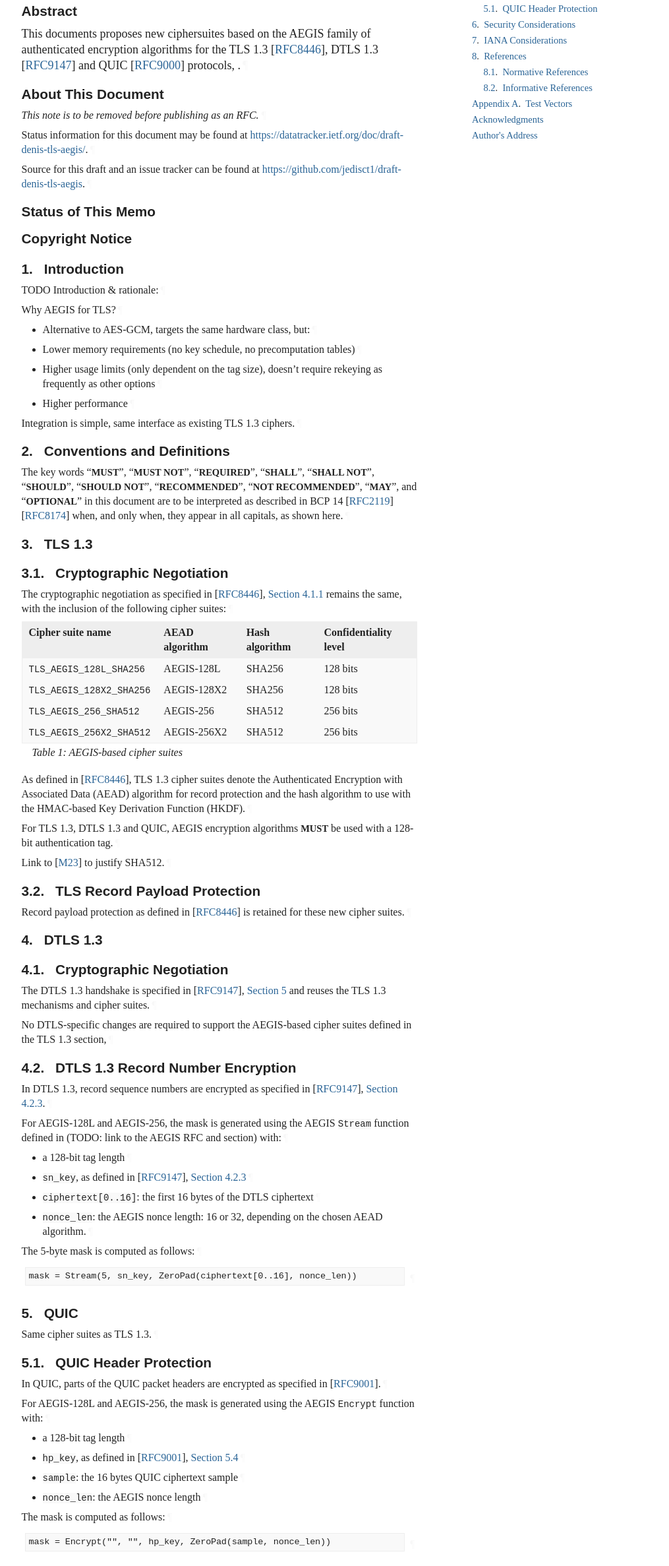
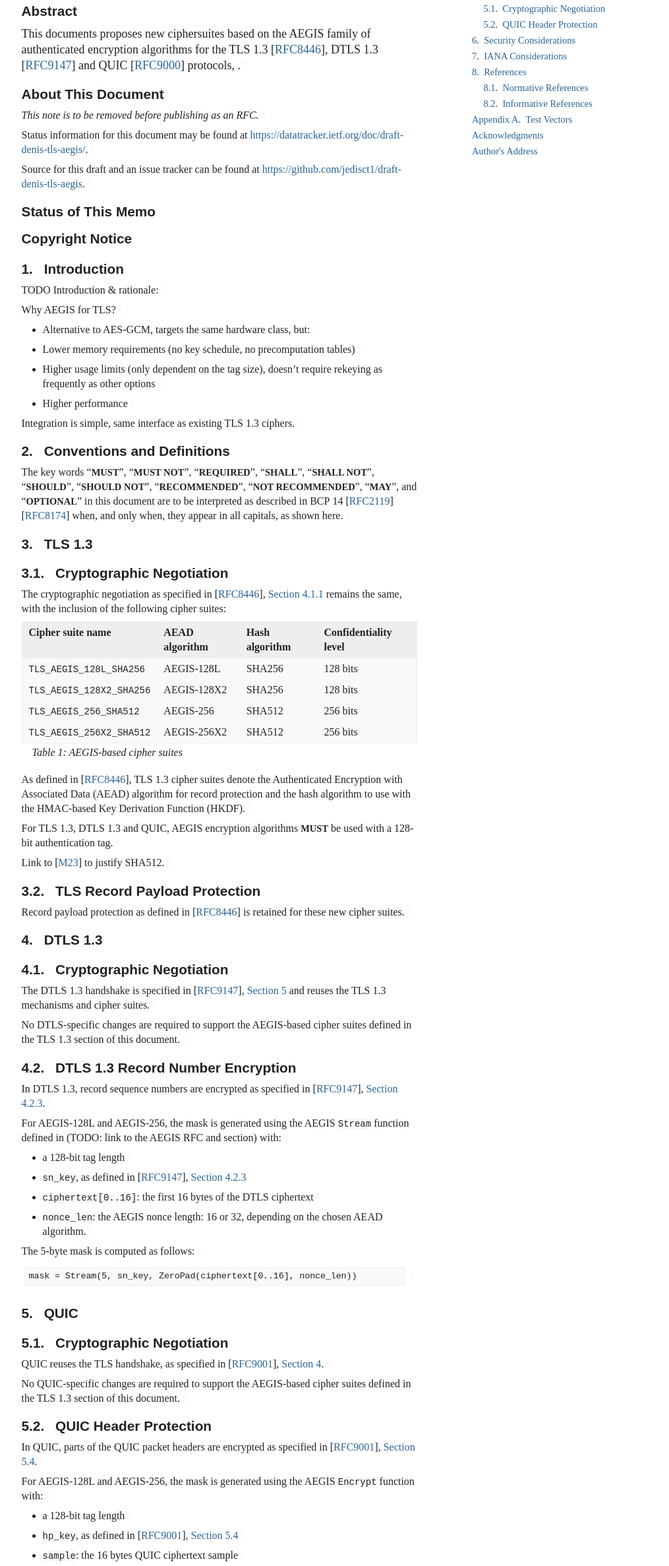
Before and after one commit to jedisct1/draft-denis-tls-aegis, a plain HTML site: page draft-denis-tls-aegis.html in a window 1280 px wide. Shown: the part 348-2722 px from the top of the page at 66% size, without its empty margins (92-1107 px from the left). Drawn offline with Linux system fonts and the light colour scheme; a web font is replaced by a local one.

Commit message:
Script updating gh-pages from a395aaf. [ci skip]

```diff
--- a/draft-denis-tls-aegis.html
+++ b/draft-denis-tls-aegis.html
@@ -1156,7 +1156,10 @@ svg :is([fill="white"], [fill^="#fff"]) {
             <p id="section-toc.1-1.5.1"><a href="#section-5" class="auto internal xref">5</a>.  <a href="#name-quic" class="internal xref">QUIC</a></p>
 <ul class="compact toc ulBare ulEmpty">
 <li class="compact toc ulBare ulEmpty" id="section-toc.1-1.5.2.1">
-                <p id="section-toc.1-1.5.2.1.1"><a href="#section-5.1" class="auto internal xref">5.1</a>.  <a href="#name-quic-header-protection" class="internal xref">QUIC Header Protection</a></p>
+                <p id="section-toc.1-1.5.2.1.1"><a href="#section-5.1" class="auto internal xref">5.1</a>.  <a href="#name-cryptographic-negotiation-3" class="internal xref">Cryptographic Negotiation</a></p>
+</li>
+              <li class="compact toc ulBare ulEmpty" id="section-toc.1-1.5.2.2">
+                <p id="section-toc.1-1.5.2.2.1"><a href="#section-5.2" class="auto internal xref">5.2</a>.  <a href="#name-quic-header-protection" class="internal xref">QUIC Header Protection</a></p>
 </li>
             </ul>
 </li>
@@ -1310,7 +1313,7 @@ appear in all capitals, as shown here.<a href="#section-2-1" class="pilcrow">¶<
 <a href="#section-4.1" class="section-number selfRef">4.1. </a><a href="#name-cryptographic-negotiation-2" class="section-name selfRef">Cryptographic Negotiation</a>
         </h3>
 <p id="section-4.1-1">The DTLS 1.3 handshake is specified in <span>[<a href="#RFC9147" class="cite xref">RFC9147</a>], <a href="https://rfc-editor.org/rfc/rfc9147#section-5" class="relref">Section 5</a></span> and reuses the TLS 1.3 mechanisms and cipher suites.<a href="#section-4.1-1" class="pilcrow">¶</a></p>
-<p id="section-4.1-2">No DTLS-specific changes are required to support the AEGIS-based cipher suites defined in the TLS 1.3 section,<a href="#section-4.1-2" class="pilcrow">¶</a></p>
+<p id="section-4.1-2">No DTLS-specific changes are required to support the AEGIS-based cipher suites defined in the TLS 1.3 section of this document.<a href="#section-4.1-2" class="pilcrow">¶</a></p>
 </section>
 </div>
 <div id="dtls-13-record-number-encryption">
@@ -1349,33 +1352,41 @@ mask = Stream(5, sn_key, ZeroPad(ciphertext[0..16], nonce_len))
       <h2 id="name-quic">
 <a href="#section-5" class="section-number selfRef">5. </a><a href="#name-quic" class="section-name selfRef">QUIC</a>
       </h2>
-<p id="section-5-1">Same cipher suites as TLS 1.3.<a href="#section-5-1" class="pilcrow">¶</a></p>
+<div id="cryptographic-negotiation-2">
+<section id="section-5.1">
+        <h3 id="name-cryptographic-negotiation-3">
+<a href="#section-5.1" class="section-number selfRef">5.1. </a><a href="#name-cryptographic-negotiation-3" class="section-name selfRef">Cryptographic Negotiation</a>
+        </h3>
+<p id="section-5.1-1">QUIC reuses the TLS handshake, as specified in <span>[<a href="#RFC9001" class="cite xref">RFC9001</a>], <a href="https://rfc-editor.org/rfc/rfc9001#section-4" class="relref">Section 4</a></span>.<a href="#section-5.1-1" class="pilcrow">¶</a></p>
+<p id="section-5.1-2">No QUIC-specific changes are required to support the AEGIS-based cipher suites defined in the TLS 1.3 section of this document.<a href="#section-5.1-2" class="pilcrow">¶</a></p>
+</section>
+</div>
 <div id="quic-header-protection">
-<section id="section-5.1">
+<section id="section-5.2">
         <h3 id="name-quic-header-protection">
-<a href="#section-5.1" class="section-number selfRef">5.1. </a><a href="#name-quic-header-protection" class="section-name selfRef">QUIC Header Protection</a>
+<a href="#section-5.2" class="section-number selfRef">5.2. </a><a href="#name-quic-header-protection" class="section-name selfRef">QUIC Header Protection</a>
         </h3>
-<p id="section-5.1-1">In QUIC, parts of the QUIC packet headers are encrypted as specified in <span>[<a href="#RFC9001" class="cite xref">RFC9001</a>]</span>.<a href="#section-5.1-1" class="pilcrow">¶</a></p>
-<p id="section-5.1-2">For AEGIS-128L and AEGIS-256, the mask is generated using the AEGIS <code>Encrypt</code> function with:<a href="#section-5.1-2" class="pilcrow">¶</a></p>
+<p id="section-5.2-1">In QUIC, parts of the QUIC packet headers are encrypted as specified in <span>[<a href="#RFC9001" class="cite xref">RFC9001</a>], <a href="https://rfc-editor.org/rfc/rfc9001#section-5.4" class="relref">Section 5.4</a></span>.<a href="#section-5.2-1" class="pilcrow">¶</a></p>
+<p id="section-5.2-2">For AEGIS-128L and AEGIS-256, the mask is generated using the AEGIS <code>Encrypt</code> function with:<a href="#section-5.2-2" class="pilcrow">¶</a></p>
 <ul class="normal">
-<li class="normal" id="section-5.1-3.1">
-            <p id="section-5.1-3.1.1">a 128-bit tag length<a href="#section-5.1-3.1.1" class="pilcrow">¶</a></p>
-</li>
-          <li class="normal" id="section-5.1-3.2">
-            <p id="section-5.1-3.2.1"><code>hp_key</code>, as defined in <span>[<a href="#RFC9001" class="cite xref">RFC9001</a>], <a href="https://rfc-editor.org/rfc/rfc9001#section-5.4" class="relref">Section 5.4</a></span><a href="#section-5.1-3.2.1" class="pilcrow">¶</a></p>
-</li>
-          <li class="normal" id="section-5.1-3.3">
-            <p id="section-5.1-3.3.1"><code>sample</code>: the 16 bytes QUIC ciphertext sample<a href="#section-5.1-3.3.1" class="pilcrow">¶</a></p>
-</li>
-          <li class="normal" id="section-5.1-3.4">
-            <p id="section-5.1-3.4.1"><code>nonce_len</code>: the AEGIS nonce length<a href="#section-5.1-3.4.1" class="pilcrow">¶</a></p>
+<li class="normal" id="section-5.2-3.1">
+            <p id="section-5.2-3.1.1">a 128-bit tag length<a href="#section-5.2-3.1.1" class="pilcrow">¶</a></p>
+</li>
+          <li class="normal" id="section-5.2-3.2">
+            <p id="section-5.2-3.2.1"><code>hp_key</code>, as defined in <span>[<a href="#RFC9001" class="cite xref">RFC9001</a>], <a href="https://rfc-editor.org/rfc/rfc9001#section-5.4" class="relref">Section 5.4</a></span><a href="#section-5.2-3.2.1" class="pilcrow">¶</a></p>
+</li>
+          <li class="normal" id="section-5.2-3.3">
+            <p id="section-5.2-3.3.1"><code>sample</code>: the 16 bytes QUIC ciphertext sample<a href="#section-5.2-3.3.1" class="pilcrow">¶</a></p>
+</li>
+          <li class="normal" id="section-5.2-3.4">
+            <p id="section-5.2-3.4.1"><code>nonce_len</code>: the AEGIS nonce length<a href="#section-5.2-3.4.1" class="pilcrow">¶</a></p>
 </li>
         </ul>
-<p id="section-5.1-4">The mask is computed as follows:<a href="#section-5.1-4" class="pilcrow">¶</a></p>
-<div class="alignLeft art-text artwork" id="section-5.1-5">
+<p id="section-5.2-4">The mask is computed as follows:<a href="#section-5.2-4" class="pilcrow">¶</a></p>
+<div class="alignLeft art-text artwork" id="section-5.2-5">
 <pre>
 mask = Encrypt("", "", hp_key, ZeroPad(sample, nonce_len))
-</pre><a href="#section-5.1-5" class="pilcrow">¶</a>
+</pre><a href="#section-5.2-5" class="pilcrow">¶</a>
 </div>
 </section>
 </div>
```
Also changed, not shown: draft-denis-tls-aegis.txt.
